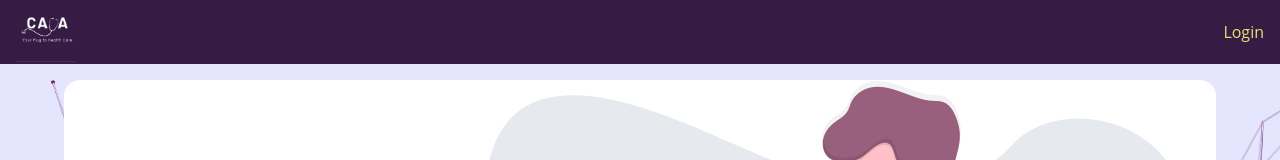
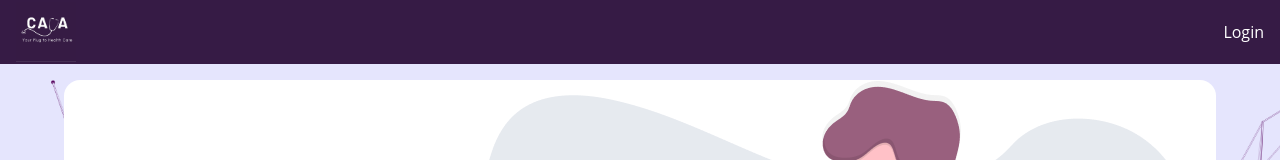
Before and after one commit to refilwe-m/cava-app, a React (Vite) app: page / in a window 1280 px wide. Shown: the top 160 px of the page. Built offline with nearby package versions, Linux system fonts and the light colour scheme.

Commit message:
removed hover

```diff
--- a/src/components/atoms/linker/linker.tsx
+++ b/src/components/atoms/linker/linker.tsx
@@ -62,7 +62,7 @@ export const Linker = () => {
   );
 
   return (
-    <header className="bg-primary hover:text-[#e7e170] text-white w-full h-16 flex items-center justify-between px-4">
+    <header className="bg-primary text-white w-full h-16 flex items-center justify-between px-4">
       <NavLink className="flex flex-col-reverse justify-center" to="/">
         {({ isActive }) => (
           <div>
```
